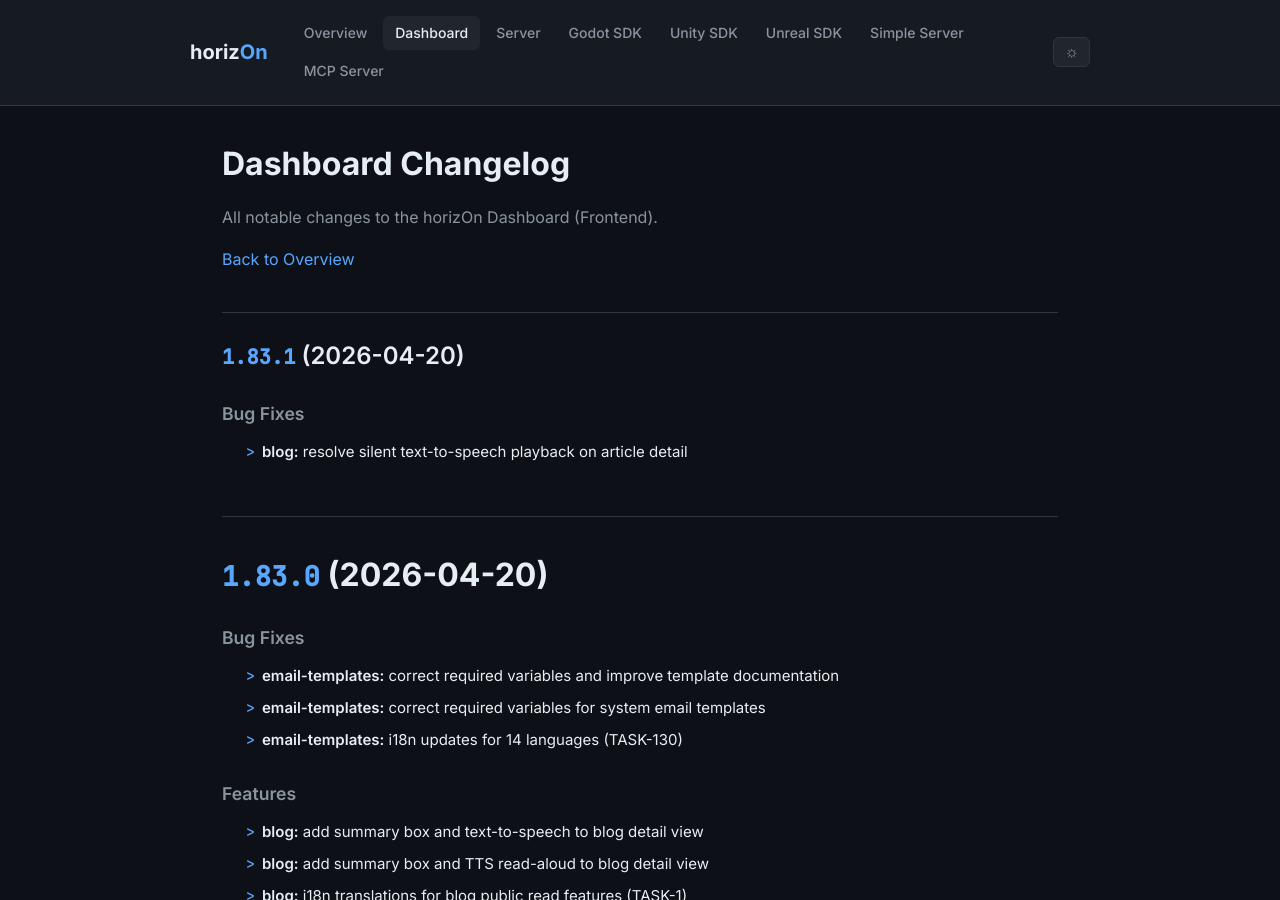
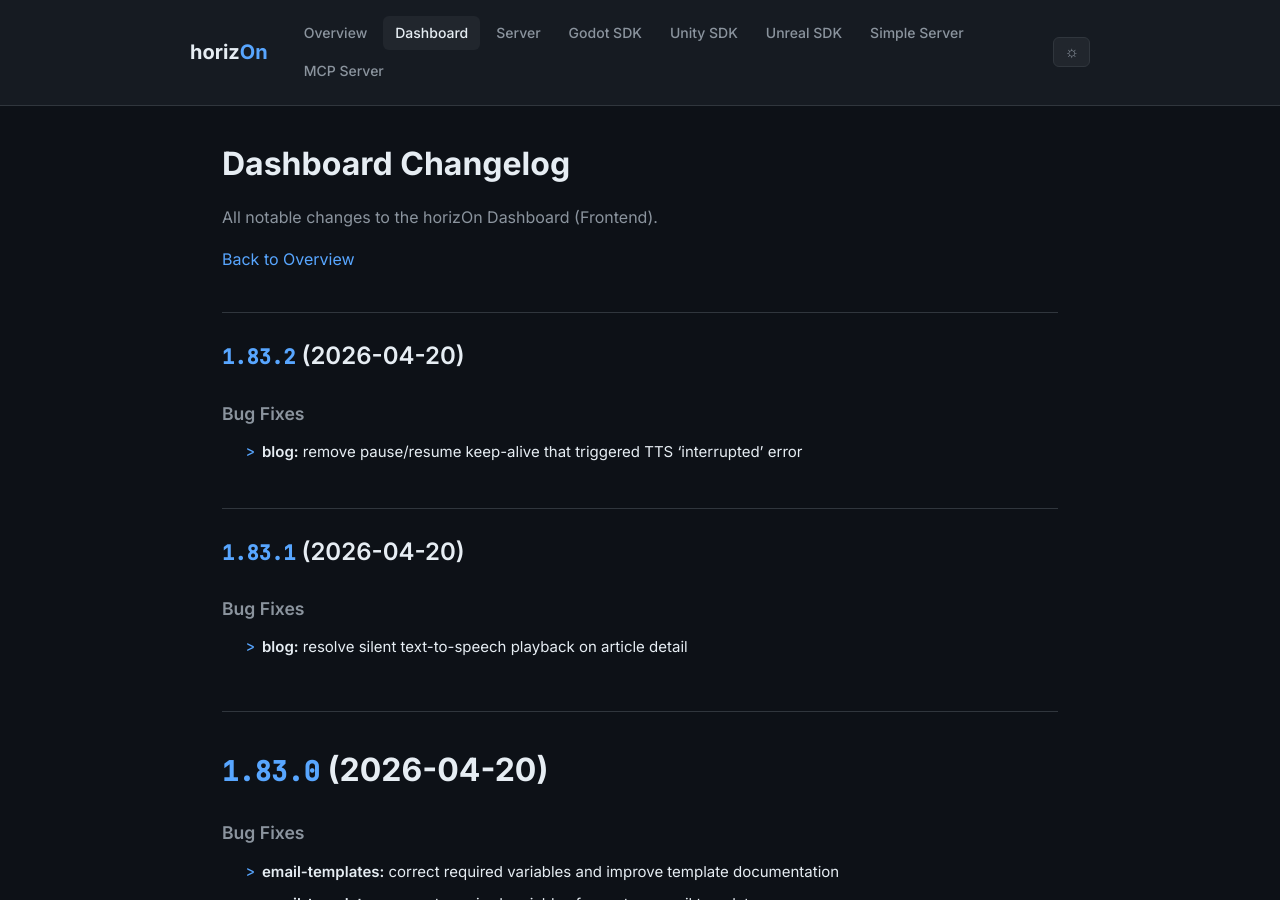
Before and after one commit to ProjectMakersDE/horizOn-Changelog, a Jekyll site: the page built from dashboard-changelog.md, in a window 1280 px wide and 900 px high. Built offline with Jekyll 4.4.1, drawn with Linux system fonts in a browser that asks for light colours.

Commit message:
chore: sync changelogs [skip ci]

```diff
--- a/dashboard-changelog.md
+++ b/dashboard-changelog.md
@@ -8,6 +8,13 @@ title: Dashboard Changelog
 All notable changes to the horizOn Dashboard (Frontend).
 
 [Back to Overview](.)
+
+## [1.83.2](https://github.com/ProjectMakersDE/horizOn-Dashboard/compare/v1.83.1...v1.83.2) (2026-04-20)
+
+
+### Bug Fixes
+
+* **blog:** remove pause/resume keep-alive that triggered TTS 'interrupted' error ([4aab3df](https://github.com/ProjectMakersDE/horizOn-Dashboard/commit/4aab3df66af4d10045c5512982da0fff942e4c8a))
 
 ## [1.83.1](https://github.com/ProjectMakersDE/horizOn-Dashboard/compare/v1.83.0...v1.83.1) (2026-04-20)
 
```
Also changed, not shown: index.md (+1 -1 lines).
